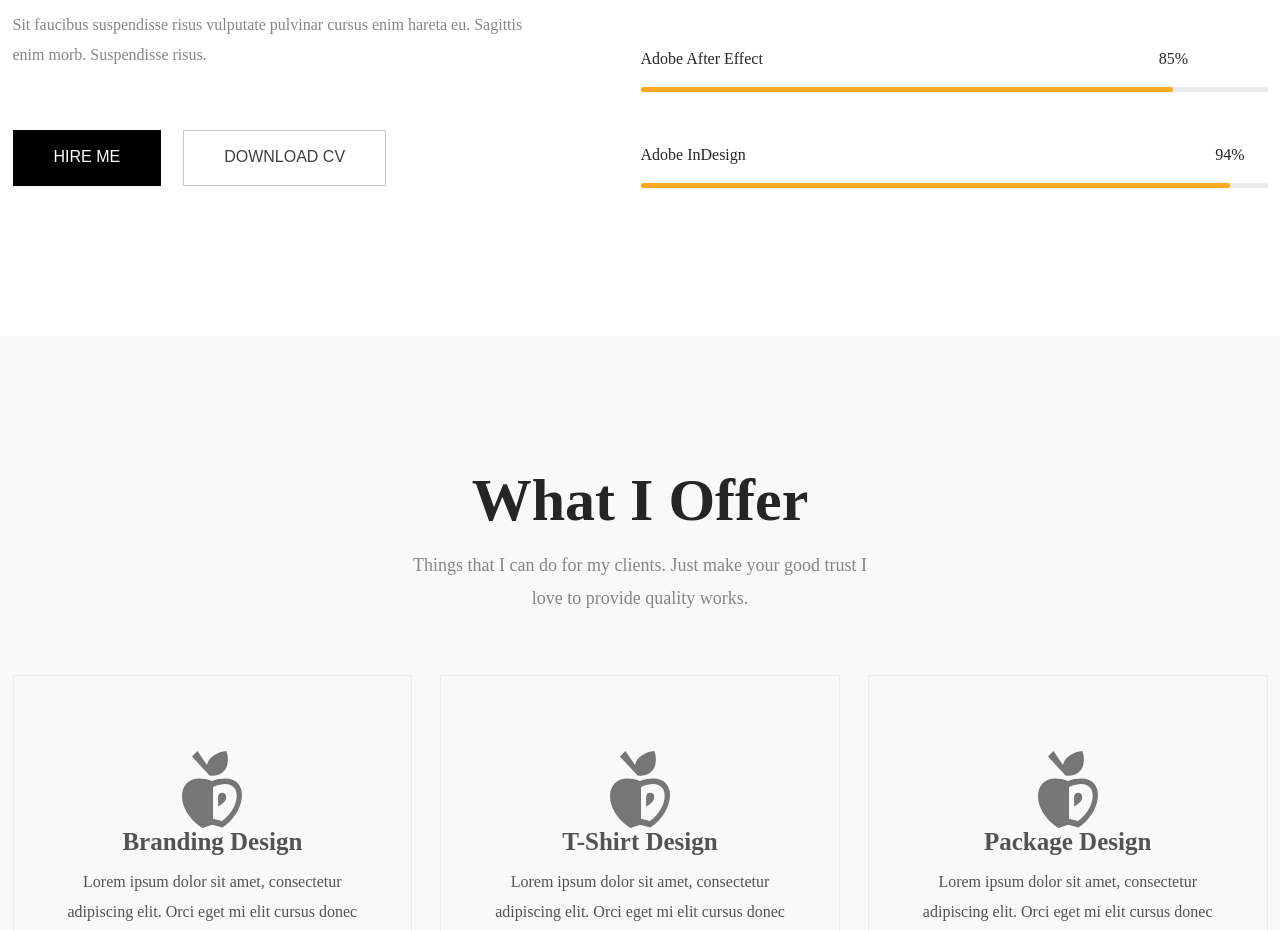
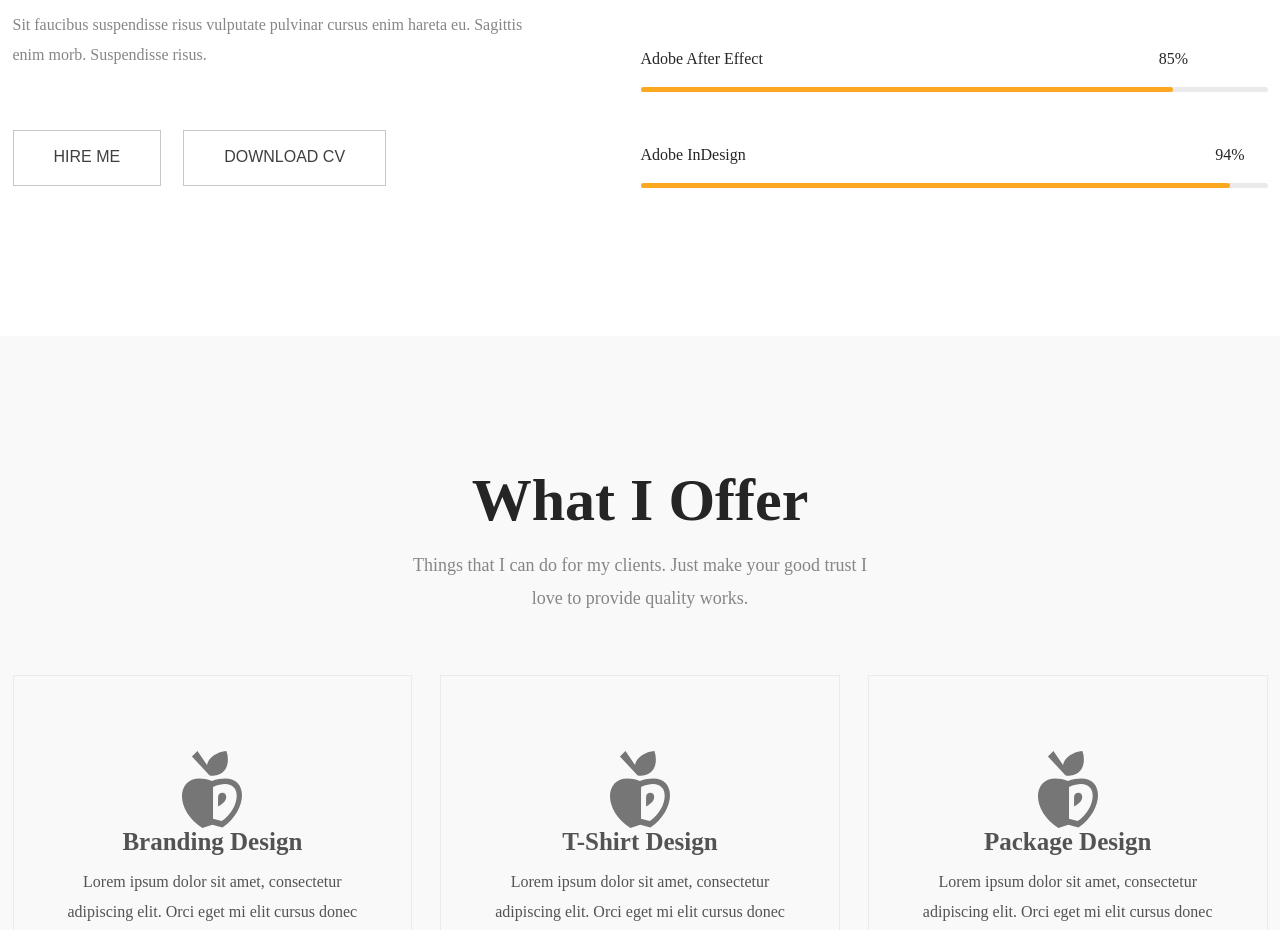
Before and after one commit to evan-weissrussland/portfolio, a React app: page / in a window 1280 px wide. Shown: the part 1340-2270 px from the top of the page. Built offline with nearby package versions, Linux system fonts and the light colour scheme.

Commit message:
refactor buttons about

```diff
--- a/src/components/About.tsx
+++ b/src/components/About.tsx
@@ -29,12 +29,12 @@ export const About = () => {
                             Sit faucibus suspendisse risus vulputate pulvinar cursus enim hareta eu. Sagittis enim
                             morb. Suspendisse risus.
                         </p>
-                        <div>
+                        <ButtonsGroup>
                             <Button $borderRadius={'none'}
-                                    $border={'1px solid black'}
-                                    $background={'black'}
+                                    $border={'1px solid rgba(0, 0, 0, 0.22)'}
                                     $padding={'17px 40px 19px'}
-                                    $fontSize={'16px'}>
+                                    $fontSize={'16px'}
+                                    $color={'#3f3f3f'}>
                                 hire me
                             </Button>
                             <Button $borderRadius={'none'}
@@ -44,7 +44,7 @@ export const About = () => {
                                     $color={'#3f3f3f'}>
                                 download cv
                             </Button>
-                        </div>
+                        </ButtonsGroup>
                     </div>
                     <div>
                         <ul>
@@ -147,3 +147,11 @@ export const AboutSection = styled.section`
     background: white;
     padding: 150px 0;
 `
+const ButtonsGroup = styled.div`
+${Button} {
+    &:hover {
+        color: #f5f5f5;
+        background: black;
+    }
+}
+`
```
